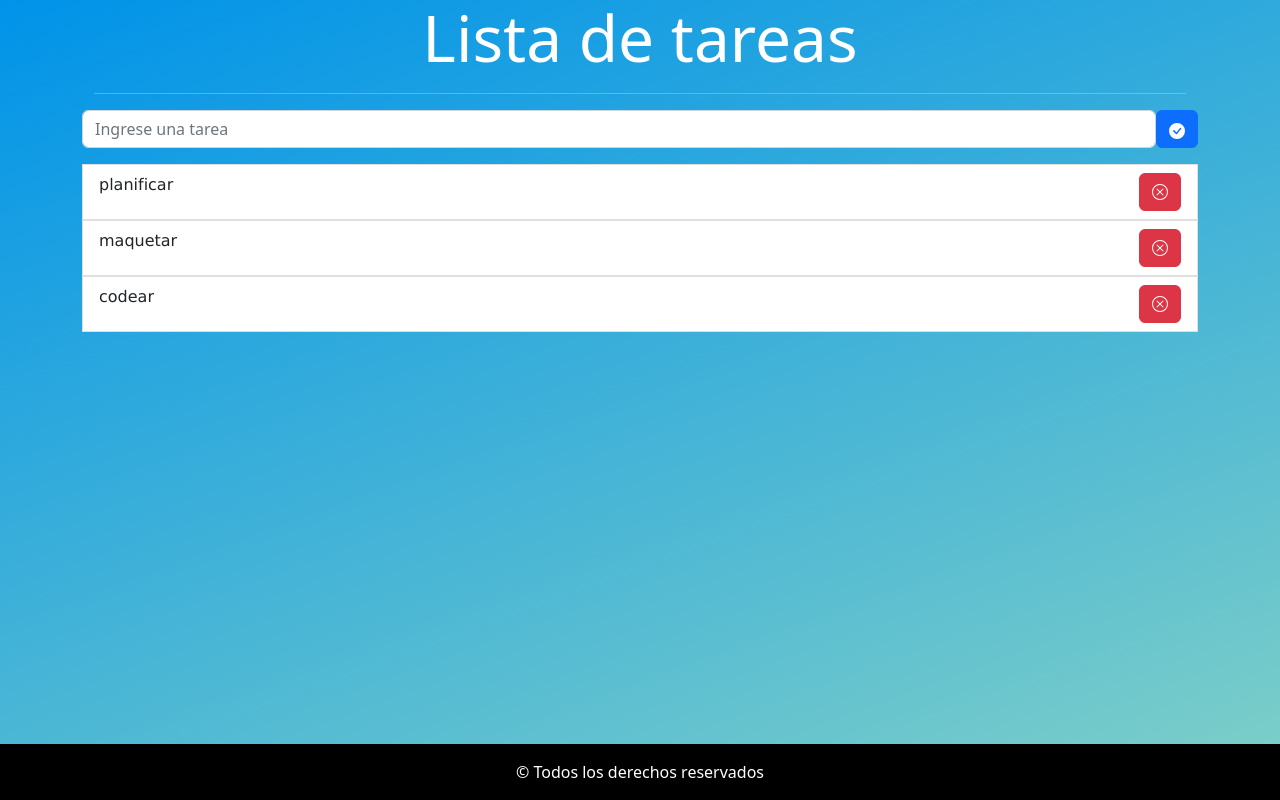
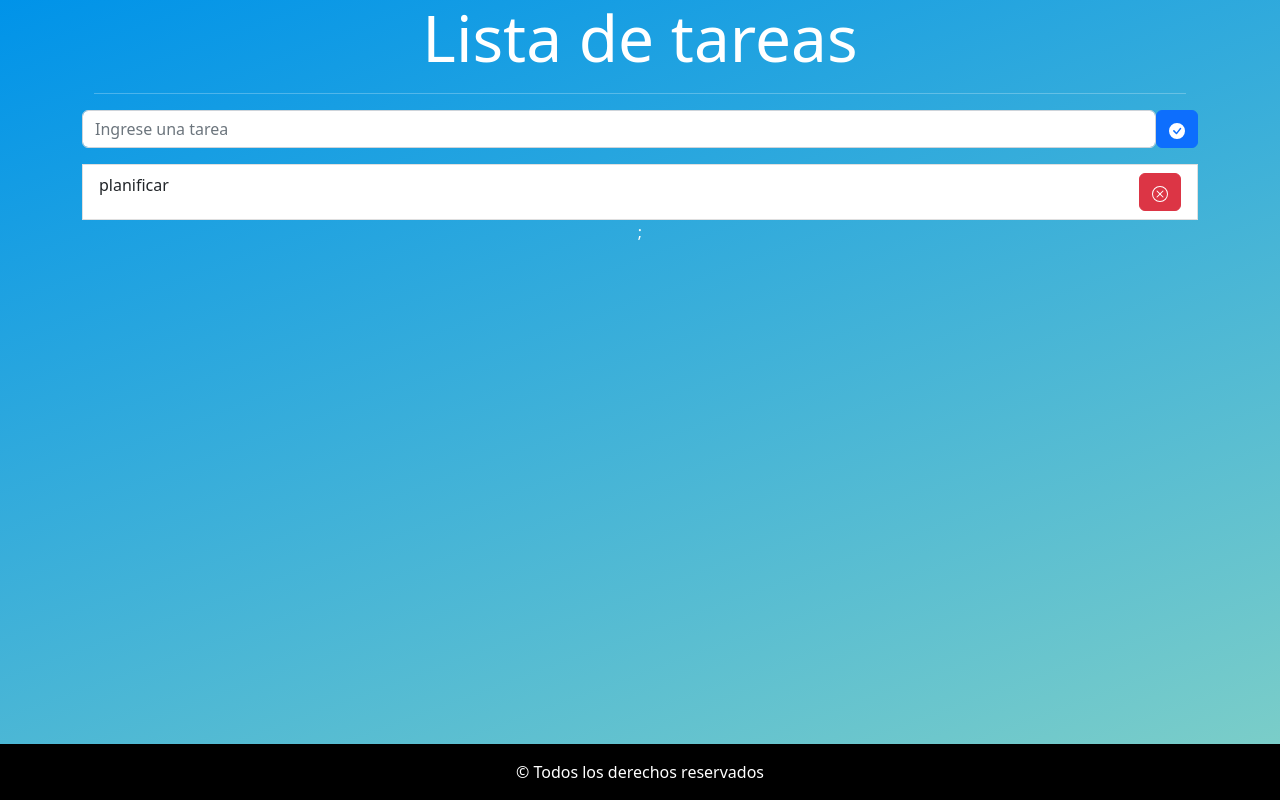
Before and after one commit to ivan-silva22/ejercicio-4-react, a React (Vite) app: page / in a window 1280 px wide. Built offline with nearby package versions, Linux system fonts and the light colour scheme.

Commit message:
muestro las tareas por pantalla

```diff
--- a/package.json
+++ b/package.json
@@ -11,6 +11,7 @@
   },
   "dependencies": {
     "bootstrap": "^5.2.3",
+    "prop-types": "^15.8.1",
     "react": "^18.2.0",
     "react-bootstrap": "^2.7.4",
     "react-dom": "^18.2.0"
--- a/src/App.css
+++ b/src/App.css
@@ -6,12 +6,7 @@ body{
 
 }
 
-.bg-color{
-    background-color: #fff;
-    border-radius: 4px;
-    color: #000;
-    font-family: 'Lucida Sans', 'Lucida Sans Regular', 'Lucida Grande', 'Lucida Sans Unicode', Geneva, Verdana, sans-serif;
-}
+
 
 footer{
     position: absolute;
--- a/src/components/FormularioTarea.jsx
+++ b/src/components/FormularioTarea.jsx
@@ -32,7 +32,7 @@ function FormularioTarea() {
         </Button>
         </Form.Group>
       </Form>
-      <ListaTareas></ListaTareas>
+      <ListaTareas listadoTareas = {listadoTareas}></ListaTareas>
     </section>
   );
 }
--- a/src/components/ItemTarea.jsx
+++ b/src/components/ItemTarea.jsx
@@ -1,4 +1,5 @@
 import {Button, ListGroup} from "react-bootstrap";
+import PropTypes from 'prop-types';
 
 function ItemTarea({ tarea }) {
   return (
@@ -23,4 +24,8 @@ function ItemTarea({ tarea }) {
   );
 }
 
+ItemTarea.propTypes = {
+  tarea: PropTypes.string
+};
+
 export default ItemTarea;
--- a/src/components/ListaTareas.jsx
+++ b/src/components/ListaTareas.jsx
@@ -1,14 +1,20 @@
 import { ListGroup } from "react-bootstrap";
+import PropTypes from "prop-types";
 import ItemTarea from "./ItemTarea";
 
-function ListaTareas(){
-    return(
-        <ListGroup className="bg-color">
-            <ItemTarea tarea = 'planificar'></ItemTarea>
-            <ItemTarea tarea = 'maquetar'></ItemTarea>
-            <ItemTarea tarea = 'codear'></ItemTarea>
-        </ListGroup>
-    )
+function ListaTareas({ listadoTareas }) {
+  return (
+    <ListGroup className="bg-color">
+      {listadoTareas.map((tarea, indiceTarea) => {
+        <ItemTarea tarea={tarea} key={indiceTarea}></ItemTarea>;
+      })}
+      <ItemTarea tarea="planificar"></ItemTarea>;
+    </ListGroup>
+  );
 }
 
+ListaTareas.propTypes = {
+  listadoTareas: PropTypes.string
+};
+
 export default ListaTareas;
```
Also changed, not shown: 1 other file (tests, documents, lock files or other folders).
